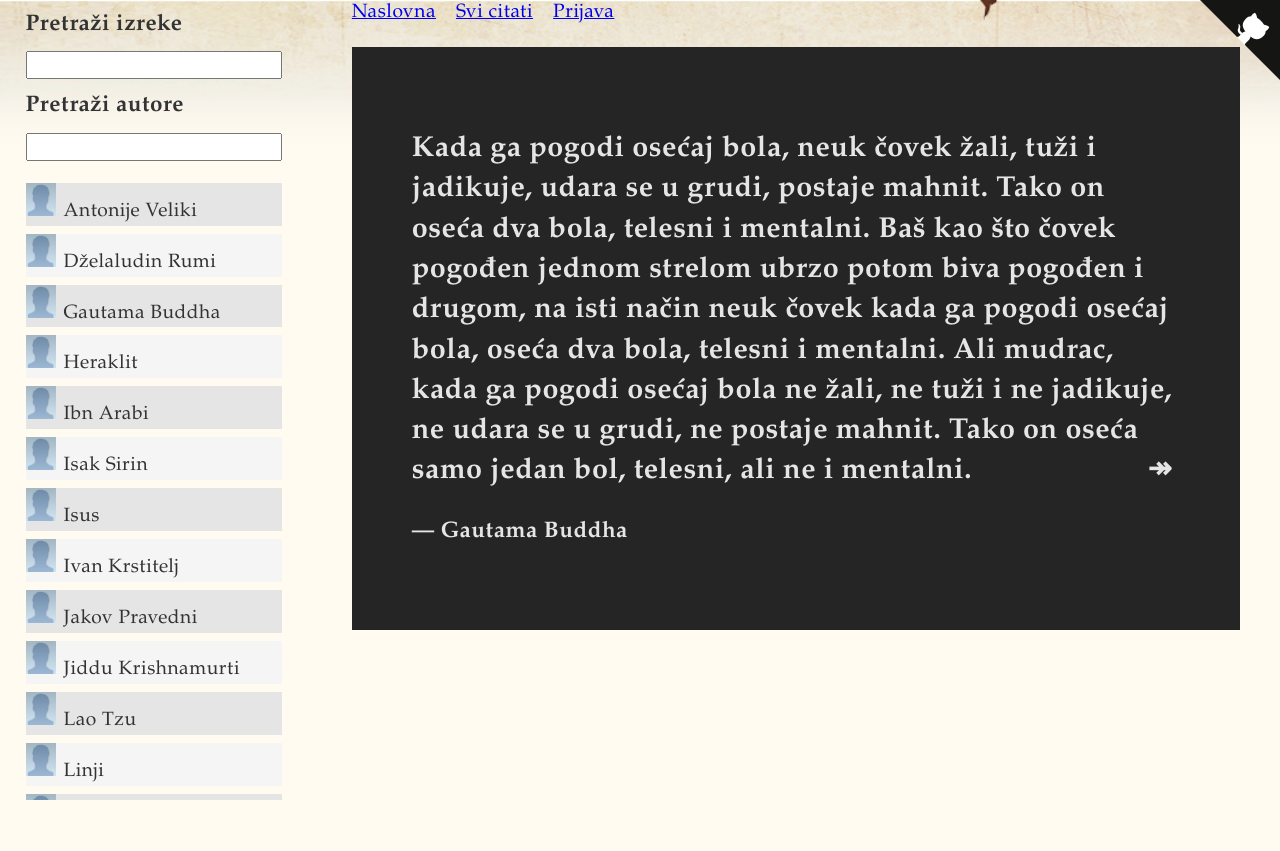
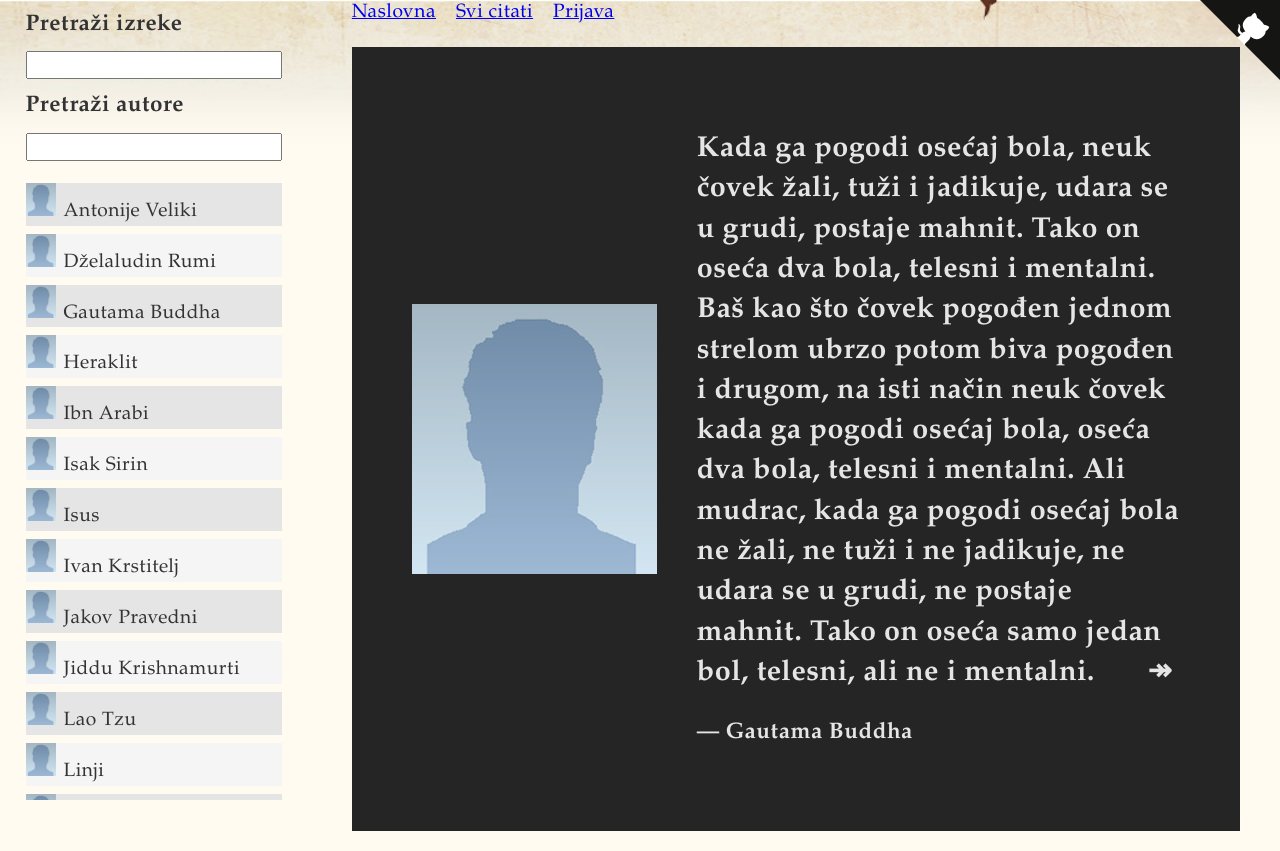
Before and after one commit to skolakoda/programming-quotes, a React (Create React App) app: page /#/quote/5d971035aa30bb9ae3d6bbd7 in a window 1280 px wide. Before the commit the page ends 800 px from the top, so only its background shows below. Built offline with nearby package versions, Linux system fonts and the light colour scheme; no server answers.

Commit message:
AuthorImage

```diff
--- a/src/components/main/AuthorBox.jsx
+++ b/src/components/main/AuthorBox.jsx
@@ -9,7 +9,7 @@ export default class AuthorBox extends Component {
     return (
       <div className="thumbnail">
         <h3 className="hide-sm">{author}</h3>
-        <AuthorImage author={author} showUnknown={true} />
+        <AuthorImage author={author} />
         <AuthorInfo author={author} />
       </div>
     )
--- a/src/components/main/AuthorImage.jsx
+++ b/src/components/main/AuthorImage.jsx
@@ -1,50 +1,31 @@
-import React, {Component} from 'react'
+import React, {useState, useEffect} from 'react'
 import {connect} from 'react-redux'
 
 import unknownImage from '../../assets/images/unknown.jpg'
 
-const responsiveBreakpoint = 800
+const mdMin = 800
 
-class AuthorImage extends Component {
-  constructor() {
-    super()
-    this.state = {
-      loaded: false,
-      src: '',
-    }
-  }
+const AuthorImage = ({ author, allImages }) => {
+  const [loaded, setLoaded] = useState(false)
+  const [src, setSrc] = useState('')
 
-  componentDidMount() {
-    this.setState({loaded: false}, () =>
-      this.setImage(this.props))
-  }
+  useEffect(() => {
+    setLoaded(false)
+    const authorSrc = allImages.get(author)
+    const imgWidth = window.innerWidth < mdMin ? window.innerWidth : 250
+    const newSrc = authorSrc ? authorSrc.replace(/\d+px/, `${imgWidth}px`) : unknownImage
+    setSrc(newSrc)
+  }, [allImages, author])
 
-  componentWillReceiveProps(nextProps) {
-    const {author, allImages} = this.props
-    const loaded = (author === nextProps.author) && Boolean(allImages.get(author))
-    this.setState({loaded}, () => this.setImage(nextProps))
-  }
-
-  setImage(props) {
-    const {author, allImages, showUnknown} = props
-    const src = allImages.get(author)
-    const imgWidth = window.innerWidth < responsiveBreakpoint ? window.innerWidth : 250
-    const unknown = showUnknown ? unknownImage : ''
-    const newSrc = src ? src.replace(/\d+px/, `${imgWidth}px`) : unknown
-    this.setState({src: newSrc})
-  }
-
-  render() {
   return (
     <img
       className="main-image"
-        src={this.state.src}
-        style={this.state.loaded ? {} : {display: 'none'}}
-        onLoad={() => this.setState({loaded: true})}
+      src={src}
+      style={loaded ? {} : {display: 'none'}}
+      onLoad={() => setLoaded(true)}
       alt={'author'}
     />
   )
-  }
 }
 
 const mapStateToProps = ({allImages}) => ({allImages})
--- a/src/components/main/AuthorInfo.jsx
+++ b/src/components/main/AuthorInfo.jsx
@@ -12,6 +12,7 @@ export default function AuthorInfo({ author }) {
   const [info, setInfo] = useState('')
 
   useEffect(() => {
+    setInfo('')
     fetch(`https://sh.wikipedia.org/w/api.php?action=query&titles=${encodeURIComponent(author)}&prop=extracts&format=json&origin=*&redirects=1&exsentences=2&exintro=1`)
       .then(response => response.json())
       .then(obj => {
```
Lines whose indentation alone changed are shown as unchanged.
